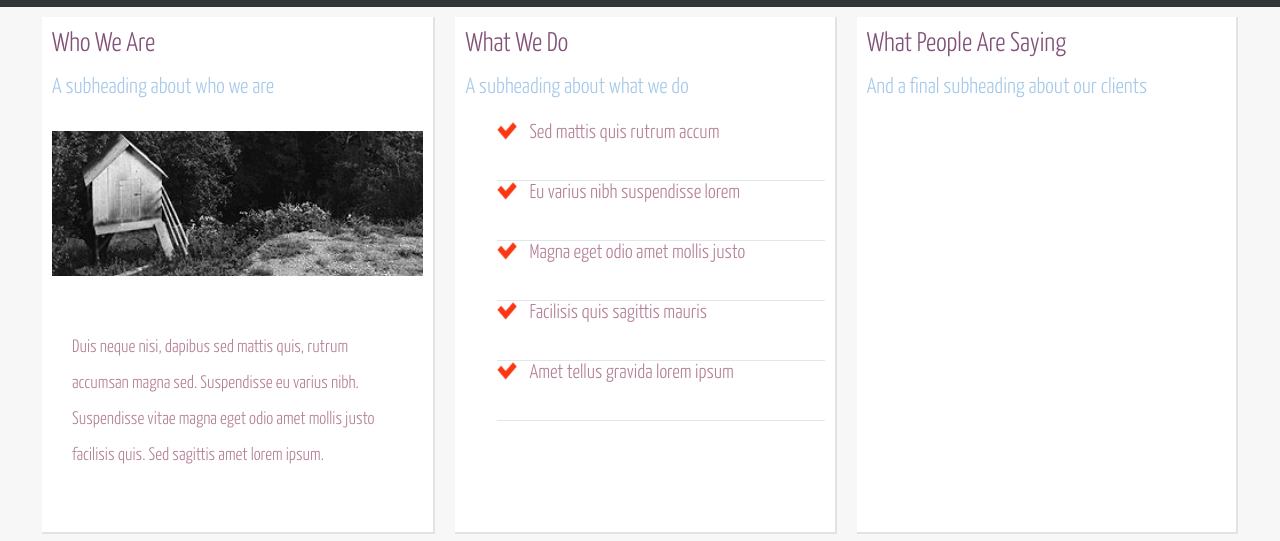
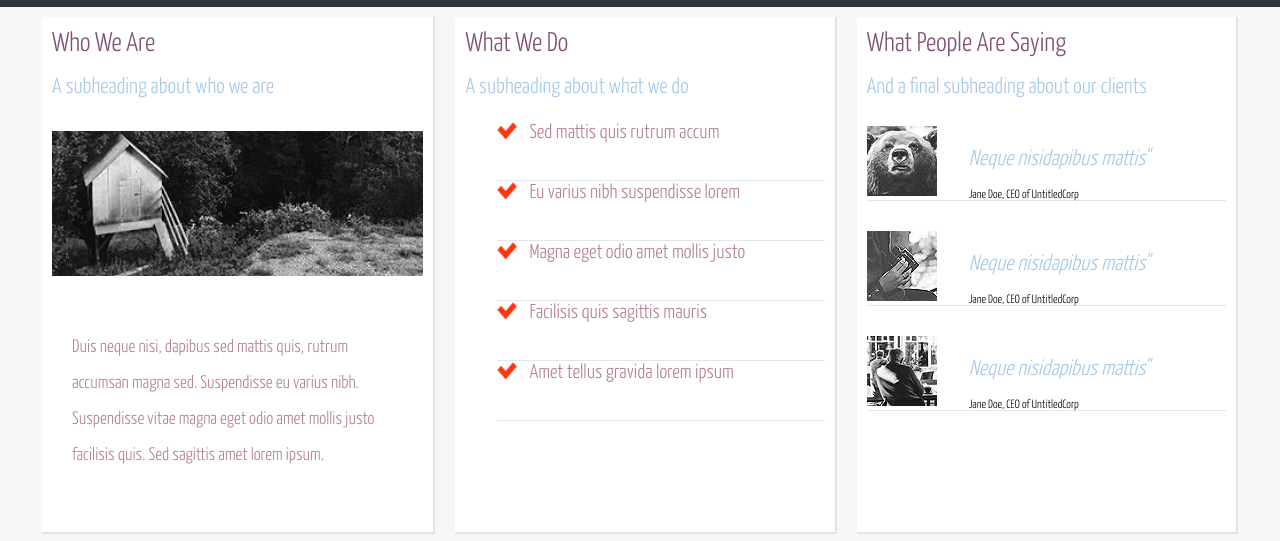
Before and after one commit to rubensato/TP-Parcial_LPPA_1, a plain HTML site: page index.html in a window 1280 px wide. Shown: the part 755-1296 px from the top of the page. Drawn offline with Linux system fonts and the light colour scheme; files whose address does not match are found by name.

Commit message:
pagina homepage - estructura basica - tercer tramo - about detalles

```diff
--- a/css/style.css
+++ b/css/style.css
@@ -352,7 +352,28 @@ header label:hover {
   border-bottom: 1px solid #E2E6E8;
 }
 
+.container-mini {
+  width: 100%;
+  display: flex;
+  flex-direction: row;
+  margin-top: 30px;
+  border-bottom: 1px solid #E2E6E8;
+}
 
+.mini-etiquetas {
+  padding-left: 2rem;
+}
+
+.mini-etiquetas h2 {
+  font-size: 15px;
+  font-style: italic;
+  color: #666;
+}
+
+.mini-etiquetas h3 {
+  font-size: 12px;
+  color: #000;
+}
 
 
 /*One Column*/
--- a/index.html
+++ b/index.html
@@ -118,6 +118,33 @@
             <div class="about-box2">
               <h1>What People Are Saying</h1>
               <h2>And a final subheading about our clients</h2>
+              <div class="container-mini">
+                <div>
+                  <img src="./img/pic06.jpg" alt="" />
+                </div>
+                <div class="mini-etiquetas">
+                  <h2>Neque nisidapibus mattis"</h2>
+                  <h3>Jane Doe, CEO of UntitledCorp</h3>
+                </div>
+              </div>
+              <div class="container-mini">
+                <div>
+                  <img src="./img/pic07.jpg" alt="" />
+                </div>
+                <div class="mini-etiquetas">
+                  <h2>Neque nisidapibus mattis"</h2>
+                  <h3>Jane Doe, CEO of UntitledCorp</h3>
+                </div>
+              </div>
+              <div class="container-mini">
+                <div>
+                  <img src="./img/pic08.jpg" alt="" />
+                </div>
+                <div class="mini-etiquetas">
+                  <h2>Neque nisidapibus mattis"</h2>
+                  <h3>Jane Doe, CEO of UntitledCorp</h3>
+                </div>
+              </div>
             </div>
           </div>
         </div>
```
